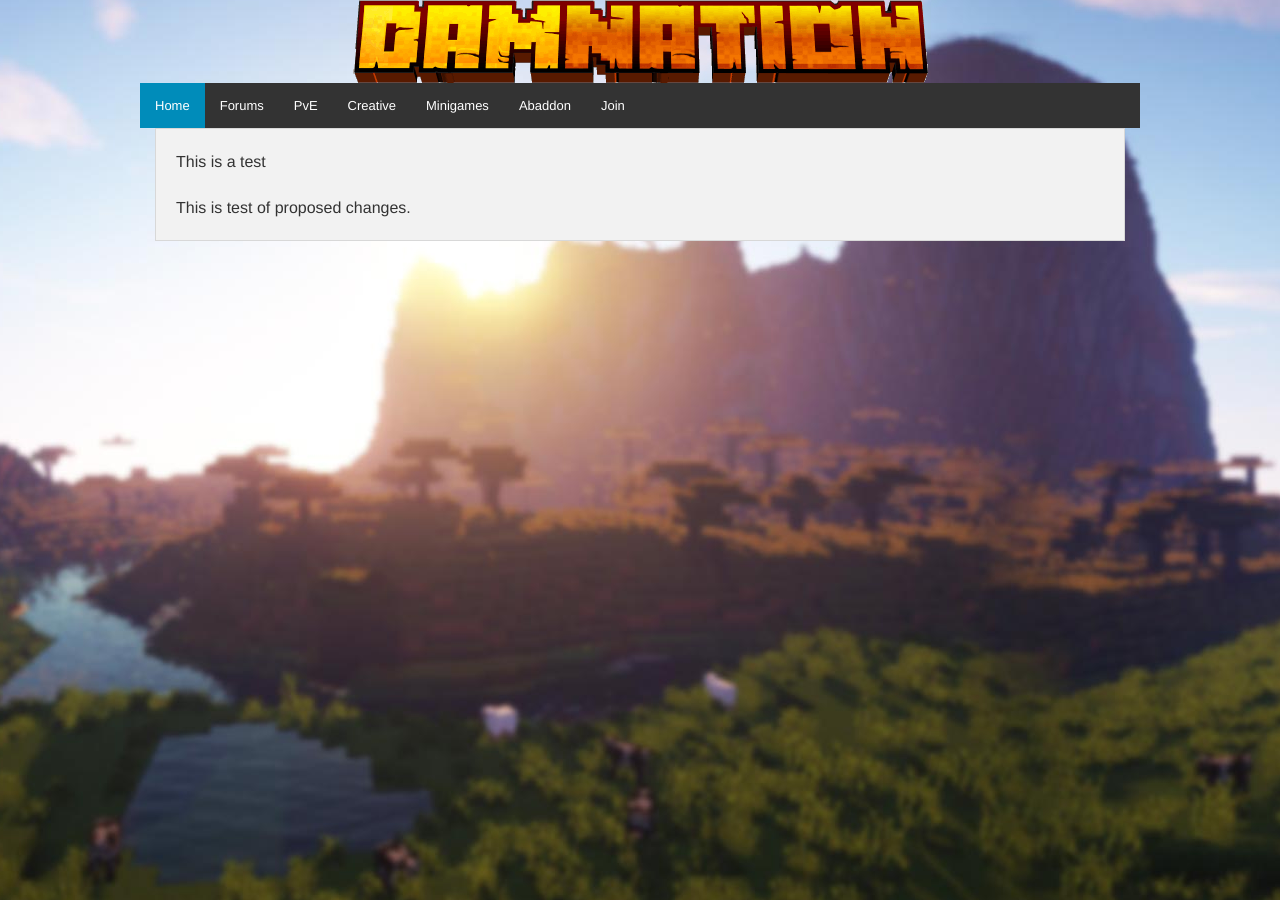
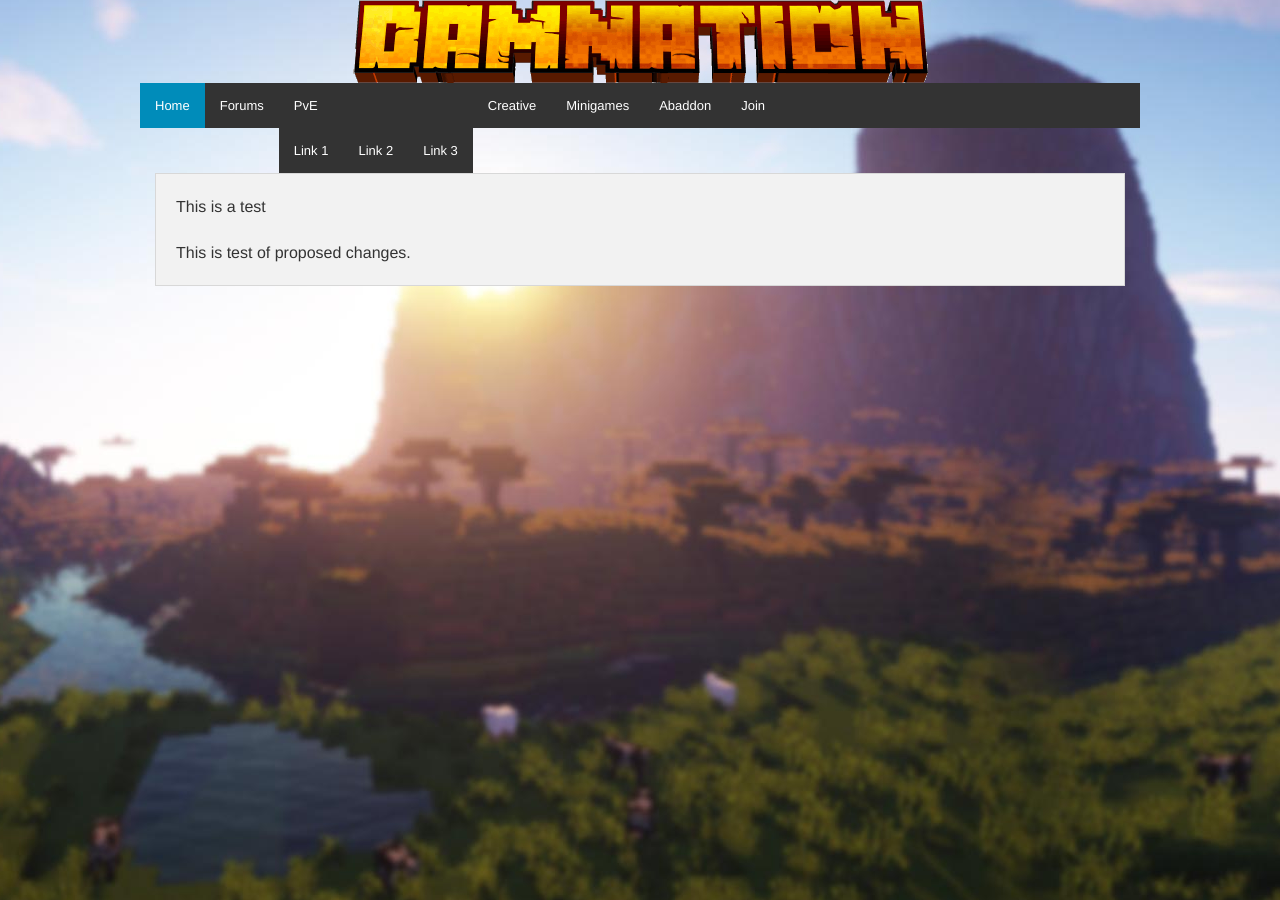
Before and after one commit to damnation-eu/website-beta, a Jekyll site: the page built from index.md, in a window 1280 px wide. Built offline with Jekyll 4.4.1, drawn with Linux system fonts in a browser that asks for light colours.

Commit message:
Update nav.html

```diff
--- a/_includes/nav.html
+++ b/_includes/nav.html
@@ -4,8 +4,8 @@
       <ul class="nav navbar-nav">
         <li class="active"><a href="/website-beta">Home</a></li>
         <li><a href="https://damnation.eu/phpbb/">Forums</a></li>
-        <li><a href="/website-beta/pve" class="has-dropdown active" data-dropdown="pve" data-options="is_hover:true">PvE</a>
-        <ul id="pve" class="dropdown" data-dropdown-content>
+        <li><a href="/website-beta#pve" class="has-dropdown active" data-options="is_hover:true">PvE</a>
+        <ul id="pve" class="content active" data-dropdown-content>
           <li><a href="#">Link 1</a></li>
           <li><a href="#">Link 2</a></li>
           <li><a href="#">Link 3</a></li>
```
